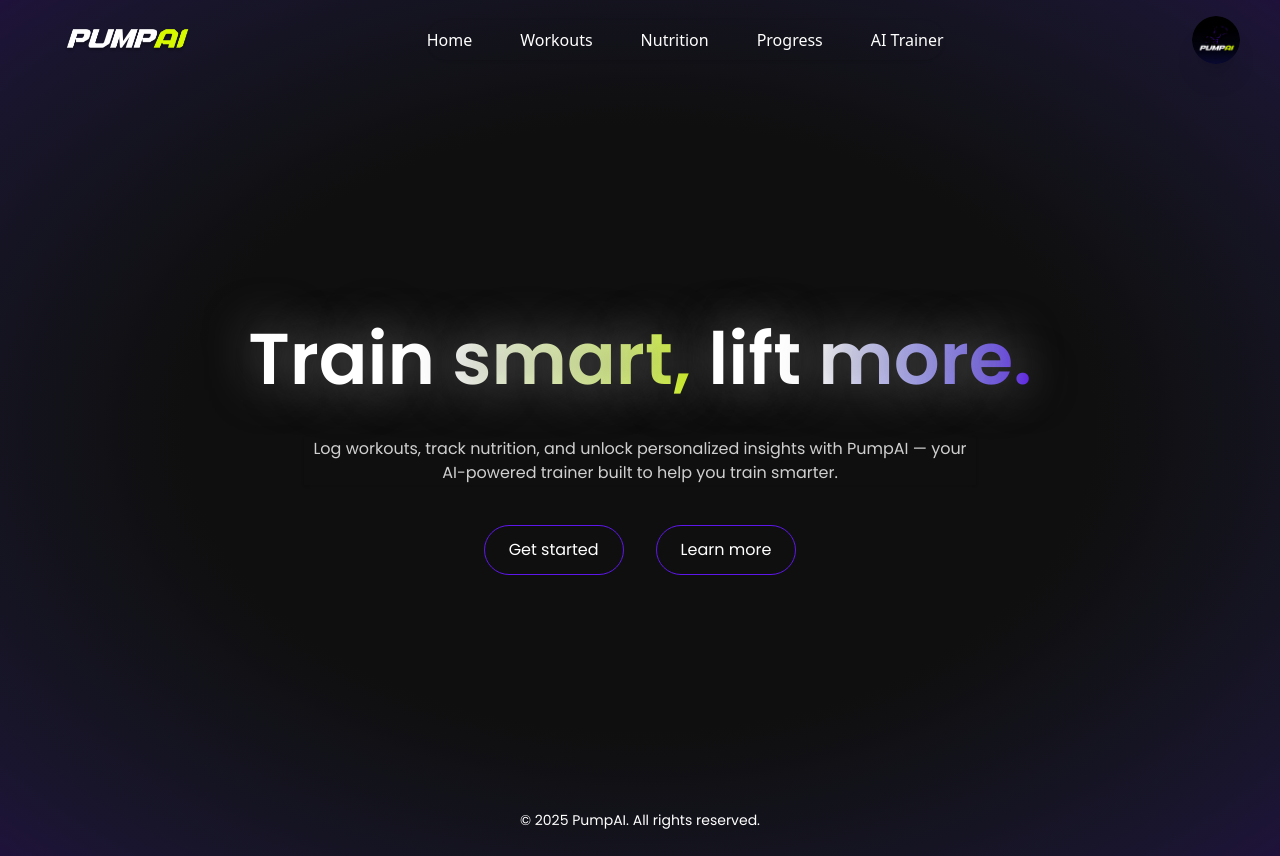
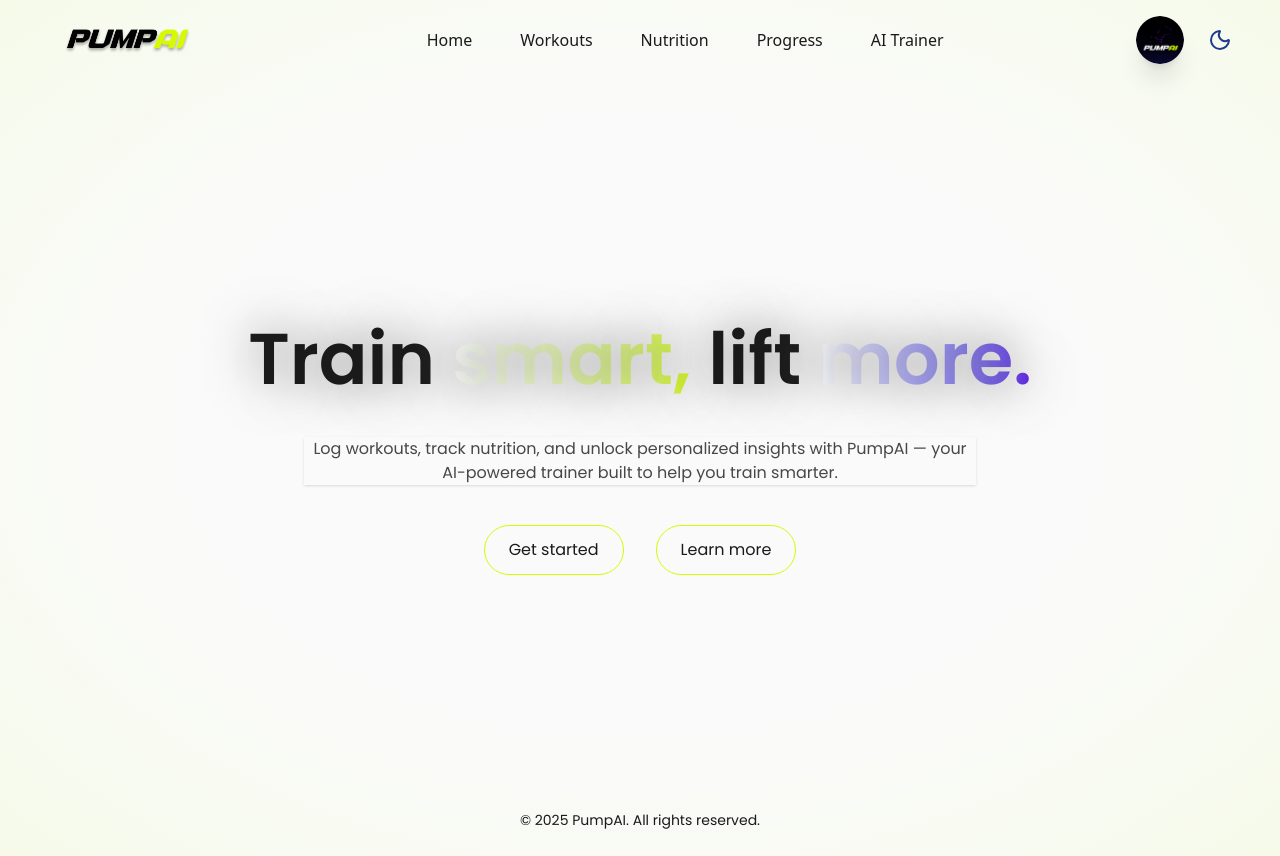
Before and after one commit to ayaanyousaf/PumpAI, a React (Vite) app in the folder client/: page / in a window 1280 px wide. Built offline with nearby package versions, Linux system fonts and the light colour scheme.

Commit message:
add working dark mode toggle to navbar

```diff
--- a/client/package.json
+++ b/client/package.json
@@ -12,6 +12,7 @@
   "dependencies": {
     "@tailwindcss/vite": "^4.1.13",
     "clsx": "^2.1.1",
+    "lucide-react": "^0.544.0",
     "react": "^19.1.1",
     "react-dom": "^19.1.1",
     "react-router-dom": "^7.8.2",
--- a/client/src/components/Navbar.tsx
+++ b/client/src/components/Navbar.tsx
@@ -1,5 +1,6 @@
 import { useEffect, useState } from "react";
 import { cn } from "../lib/utils";
+import ThemeToggle from "./ThemeToggle";
 
 const navItems = [
   { name: "Home", href: "/" },
@@ -11,6 +12,8 @@ const navItems = [
 
 function Navbar() {
   const [isScrolled, setIsScrolled] = useState(false);
+
+  const theme = localStorage.getItem("theme");
 
   useEffect(() => {
     const handleScroll = () => {
@@ -26,19 +29,23 @@ function Navbar() {
     <nav
       className={cn(
         "fixed top-0 w-full z-50 transition-all duration-300 bg-primary/80",
-        isScrolled ? "bg-bg-primary/60 backdrop-blur-sm shadow-xs py-4" : "py-2"
+        isScrolled ? "bg-bg-primary/60 backdrop-blur-lg shadow-xs py-3" : "py-2"
       )}
     >
       <div className="grid grid-cols-3 pt-2 justify-between items-center container mx-auto">
         {/* Left side of Navbar (branding)*/}
         <div className="flex justify-start items-center">
           <a href="/" className="ml-16">
-            <img src="/PumpAI_Text.png" className="w-32 h-10"></img>
+            {theme === "dark" ? (
+              <img src="/PumpAI_Text.png" className="w-32 h-10" />
+            ) : (
+              <img src="/PumpAI_Dark.png" className="w-32 h-10" />
+            )}
           </a>
         </div>
 
         {/* Center of Navbar (navlinks) DESKTOP ONLY */}
-        <div className="hidden md:flex justify-center items-center shadow-sm rounded-full gap-12 py-2 mx-auto whitespace-nowrap">
+        <div className="hidden md:flex justify-center items-center gap-12 py-2 mx-auto whitespace-nowrap">
           {navItems.map((item, key) => (
             <a
               key={key}
@@ -57,6 +64,7 @@ function Navbar() {
             alt="Profile Image"
             className="rounded-full shadow-xl h-12 w-12"
           />
+          <ThemeToggle />
         </div>
       </div>
     </nav>
--- /dev/null
+++ b/client/src/components/ThemeToggle.tsx
@@ -0,0 +1,44 @@
+import { Moon, Sun } from "lucide-react";
+import { useEffect, useState } from "react";
+
+function ThemeToggle() {
+  const [isDarkMode, setDarkMode] = useState(true);
+
+  useEffect(() => {
+    const savedTheme = localStorage.getItem("theme");
+    if (savedTheme === "dark") {
+      setDarkMode(true);
+      document.documentElement.classList.add("dark");
+    } else {
+      localStorage.setItem("theme", "light");
+      setDarkMode(false);
+    }
+  }, []);
+
+  const toggleTheme = () => {
+    if (isDarkMode) {
+      document.documentElement.classList.remove("dark");
+      localStorage.setItem("theme", "light");
+      setDarkMode(false);
+    } else {
+      document.documentElement.classList.add("dark");
+      localStorage.setItem("theme", "dark");
+      setDarkMode(true);
+    }
+  };
+
+  return (
+    <button
+      onClick={toggleTheme}
+      className="z-50 p-2 rounded-full transition-colors duration-300 cursor-pointer"
+    >
+      {isDarkMode ? (
+        <Sun className="h-6 w-6 text-yellow-300" />
+      ) : (
+        <Moon className="h-6 w-6 text-blue-900" />
+      )}
+    </button>
+  );
+}
+
+export default ThemeToggle;
--- a/client/src/index.css
+++ b/client/src/index.css
@@ -21,19 +21,32 @@
 }
 
 @utility transparent-button {
-  @apply border border-accent text-text-primary hover:bg-bg-primary/10 font-medium
-         transition-all duration-300 hover:scale-[1.04] active:scale-95
-         px-6 py-3 rounded-full hover:shadow-[0_0_10px_rgba(139,92,246,0.5)];
+  @apply border border-brand text-text-primary hover:bg-bg-primary/10 font-medium
+         transition-all duration-300 hover:scale-[1.03] active:scale-95
+         px-6 py-3 rounded-full hover:shadow-[0_0_8px_var(--color-brand)];
 }
 
 @utility link-hover {
-  @apply transition duration-200 hover:scale-[1.06] hover:shadow-lg;
+  @apply transition duration-200 hover:scale-[1.06];
 }
 
 @utility radial-bg {
-  @apply bg-radial from-bg-primary from-50% via-bg-primary/80 to-accent/20;
+  @apply bg-radial from-bg-primary from-50% via-bg-primary/80 to-brand/10;
 }
 
+@layer base {
+  :root {
+    --color-bg-primary: #FAFAFA;
+    --color-bg-secondary: #101A1A;
+    --color-text-primary: #1A1A1A;
+  }
+
+  .dark {
+    --color-bg-primary: #0F0F0F;
+    --color-bg-secondary: #101A1A;
+    --color-text-primary: #FFFFFF;
+  }
+}
 
 :root {
   font-family: system-ui, Avenir, Helvetica, Arial, sans-serif;
```
Also changed, not shown: client/public/PumpAI_Dark.png (added), 1 other file (tests, documents, lock files or other folders).
